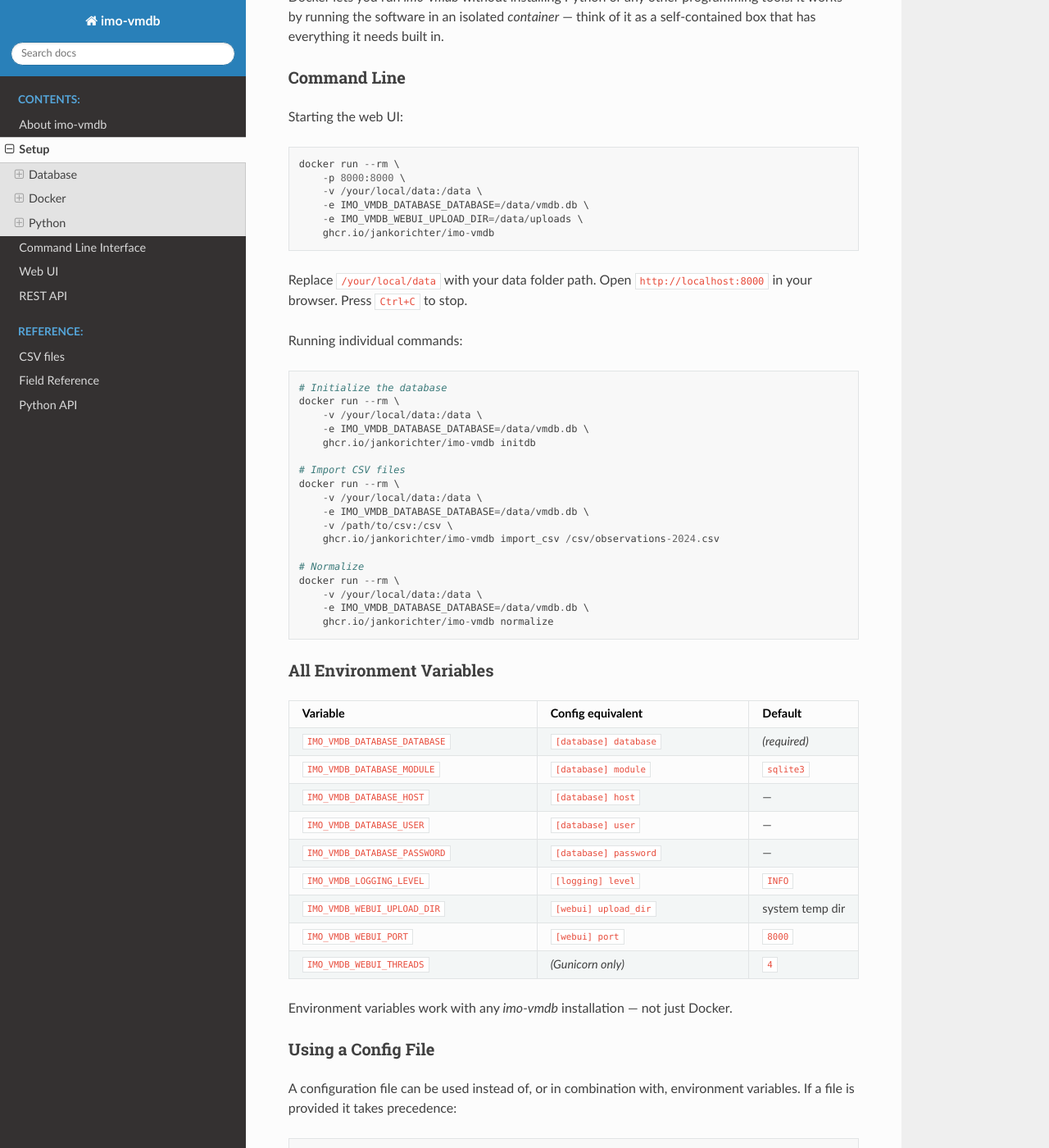
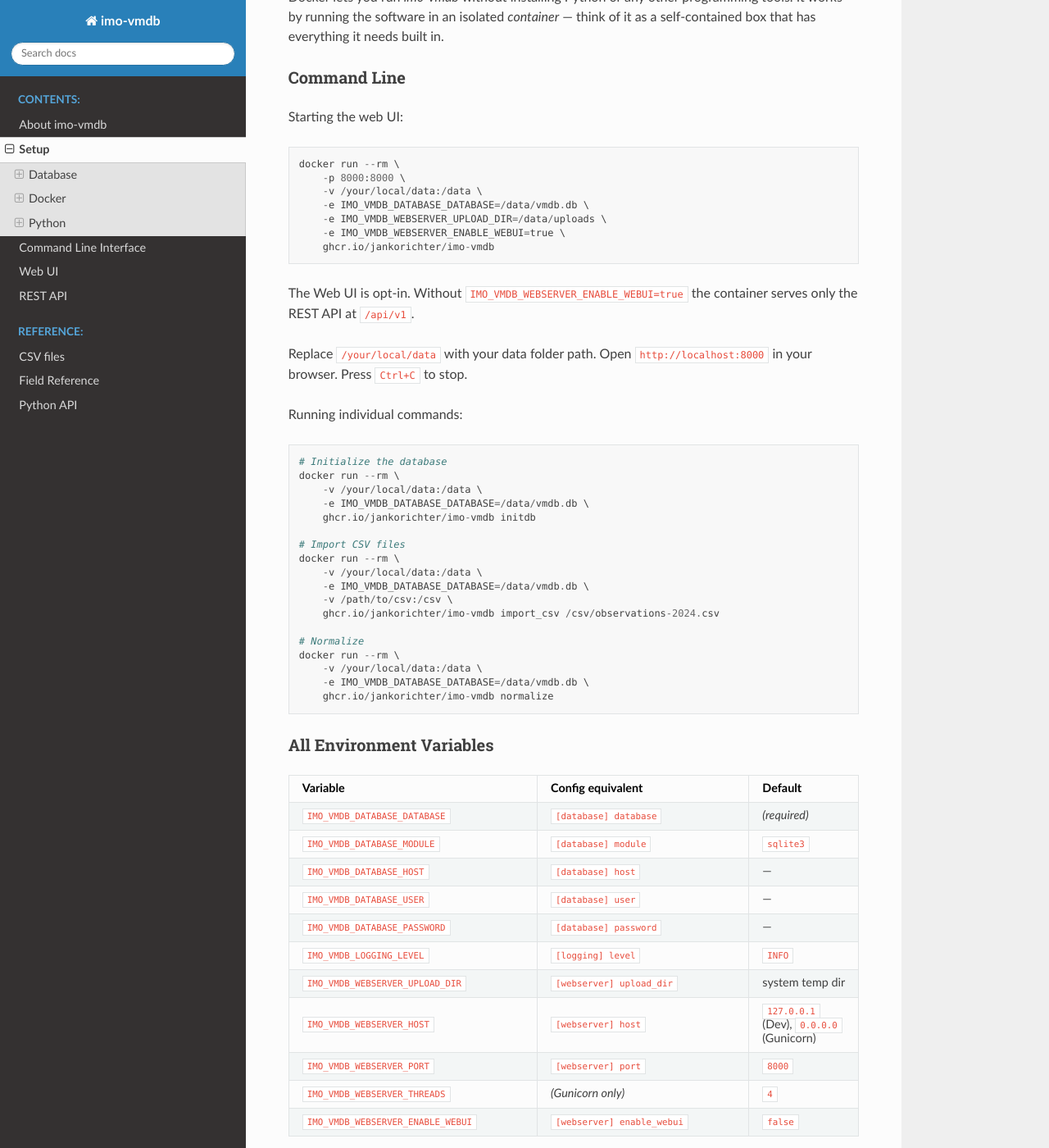
Before and after one commit to jankorichter/imo-vmdb, a Sphinx documentation site: the page built from docs/setup.rst, in a window 1280 px wide and 1400 px high, scrolled down 1131 px. Shown: the whole window at 82% size. Built offline with Sphinx 7.4.7 and the Read the Docs theme 3.1.0, drawn with Linux system fonts in a browser that asks for light colours.

Commit message:
some env variables renamed to IMO_VMDB_WEBSERVER_*

```diff
--- a/docs/setup.rst
+++ b/docs/setup.rst
@@ -68,8 +68,12 @@
         -p 8000:8000 \
         -v /your/local/data:/data \
         -e IMO_VMDB_DATABASE_DATABASE=/data/vmdb.db \
-        -e IMO_VMDB_WEBUI_UPLOAD_DIR=/data/uploads \
+        -e IMO_VMDB_WEBSERVER_UPLOAD_DIR=/data/uploads \
+        -e IMO_VMDB_WEBSERVER_ENABLE_WEBUI=true \
         ghcr.io/jankorichter/imo-vmdb
+
+The Web UI is opt-in.  Without ``IMO_VMDB_WEBSERVER_ENABLE_WEBUI=true`` the
+container serves only the REST API at ``/api/v1``.
 
 Replace ``/your/local/data`` with your data folder path.
 Open ``http://localhost:8000`` in your browser.  Press ``Ctrl+C`` to stop.
@@ -123,15 +127,21 @@
    * - ``IMO_VMDB_LOGGING_LEVEL``
      - ``[logging] level``
      - ``INFO``
-   * - ``IMO_VMDB_WEBUI_UPLOAD_DIR``
-     - ``[webui] upload_dir``
+   * - ``IMO_VMDB_WEBSERVER_UPLOAD_DIR``
+     - ``[webserver] upload_dir``
      - system temp dir
-   * - ``IMO_VMDB_WEBUI_PORT``
-     - ``[webui] port``
+   * - ``IMO_VMDB_WEBSERVER_HOST``
+     - ``[webserver] host``
+     - ``127.0.0.1`` (Dev), ``0.0.0.0`` (Gunicorn)
+   * - ``IMO_VMDB_WEBSERVER_PORT``
+     - ``[webserver] port``
      - ``8000``
-   * - ``IMO_VMDB_WEBUI_THREADS``
+   * - ``IMO_VMDB_WEBSERVER_THREADS``
      - *(Gunicorn only)*
      - ``4``
+   * - ``IMO_VMDB_WEBSERVER_ENABLE_WEBUI``
+     - ``[webserver] enable_webui``
+     - ``false``
 
 Environment variables work with any *imo-vmdb* installation — not just Docker.
 
--- a/pyproject.toml
+++ b/pyproject.toml
@@ -44,7 +44,7 @@
 docs = ["Sphinx", "sphinx-rtd-theme"]
 
 [tool.poetry.scripts]
-imo-vmdb-webui = "imo_vmdb.httpd:main"
+imo-vmdb-webserver = "imo_vmdb.httpd:main"
 
 [tool.poetry.group.dev.dependencies]
 pytest = "^8.0"
```
Also changed, not shown: compose.yml (+4 -3 lines), docs/cli.rst (+11 -6 lines), docs/rest_api.rst (+6 -1 lines), docs/webui.rst (+9 -0 lines), 5 other files.
